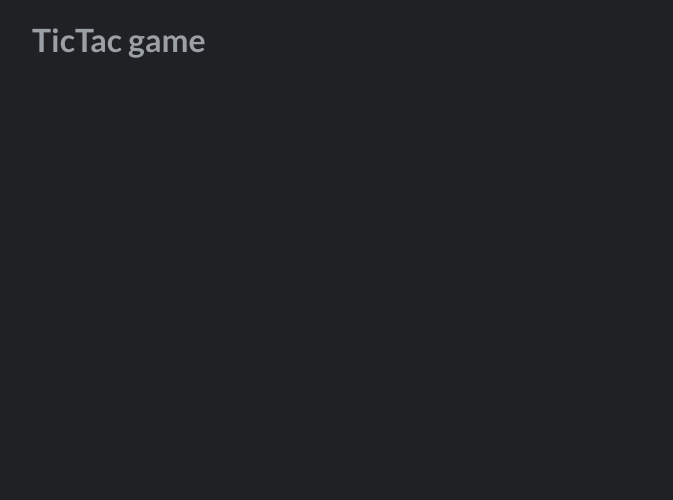
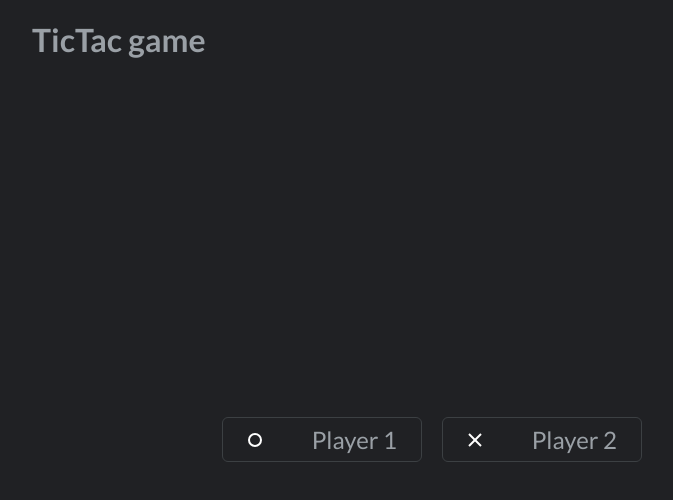
Before and after one commit to AntonOshurek/tictac-game, a React (Create React App) app: page / in a window 1280 px wide. Shown: the top 500 px of the page, without its empty margins (208-881 px from the left). Built offline with nearby package versions, Linux system fonts and the light colour scheme.

Commit message:
create players dashboard

```diff
--- a/src/components/game-board/game-board.scss
+++ b/src/components/game-board/game-board.scss
@@ -0,0 +1,41 @@
+.game-board {
+  display: grid;
+  grid-template-columns: 1fr;
+  grid-template-rows: min-content 1fr;
+}
+
+.players {
+  display: flex;
+  justify-content: space-between;
+  align-items: center;
+  gap: 20px;
+}
+
+.player__item {
+  width: 200px;
+  display: flex;
+  justify-content: space-between;
+  align-items: center;
+  gap: 10px;
+  padding: 7px 24px;
+  border: 1px solid var(--border-color);
+  border-radius: 6px;
+}
+
+.player__name {
+  color: var(--text-color);
+  font-size: 24px;
+  font-family: var(--basic-font);
+  font-weight: 400;
+}
+
+.player__symbol {
+  width: 16px;
+  height: 16px;
+
+  & > path {
+    fill: none;
+    stroke: var(--standart-white);
+    stroke-width: 16px;
+  }
+}
--- a/src/components/game-board/game-board.tsx
+++ b/src/components/game-board/game-board.tsx
@@ -2,7 +2,31 @@
 import './game-board.scss';
 
 const GameBoard = (): JSX.Element => {
-  return <div className="game-board"></div>;
+  return (
+    <div className="game-board">
+      <section>
+        <h2 className="visually-hidden">dashboard</h2>
+        <div className="players">
+          <div className="player__item">
+            <svg className="player__symbol" aria-label="O" role="img" viewBox="0 0 128 128">
+              <path d="M64,16A48,48 0 1,0 64,112A48,48 0 1,0 64,16"></path>
+            </svg>
+            <h3 className="player__name">Player 1</h3>
+          </div>
+          <div className="player__item">
+            <svg className="player__symbol" aria-label="X" role="img" viewBox="0 0 128 128">
+              <path d="M16,16L112,112"></path>
+              <path d="M112,16L16,112"></path>
+            </svg>
+            <h3 className="player__name">Player 2</h3>
+          </div>
+        </div>
+      </section>
+      <section>
+        <h2 className="visually-hidden">game board</h2>
+      </section>
+    </div>
+  );
 };
 
 export default GameBoard;
--- a/src/global/global-styles.scss
+++ b/src/global/global-styles.scss
@@ -10,3 +10,11 @@
   margin: 0 auto;
   max-width: $max-width;
 }
+
+.visually-hidden {
+  position: absolute;
+  width: 1px;
+  height: 1px;
+  overflow: hidden;
+  clip: rect(0 0 0 0);
+}
--- a/src/pages/main-page/main-page.tsx
+++ b/src/pages/main-page/main-page.tsx
@@ -7,7 +7,7 @@ const MainPage = (): JSX.Element => {
   return (
     <div className="main-page">
       <Header />
-      <main className="main-page__main container">
+      <main className="main-page__main">
         <GameBoard />
       </main>
     </div>
--- a/src/variables/variables.scss
+++ b/src/variables/variables.scss
@@ -7,6 +7,7 @@ $max-width: 800px;
   --main-color: #14bdac;
   --text-color: #9aa0a6;
   --border-color: #3c4043;
+  --standart-white: #ffffff;
 
   --bg: #202124;
   --gameboard-bg: var(--main-color);
```
